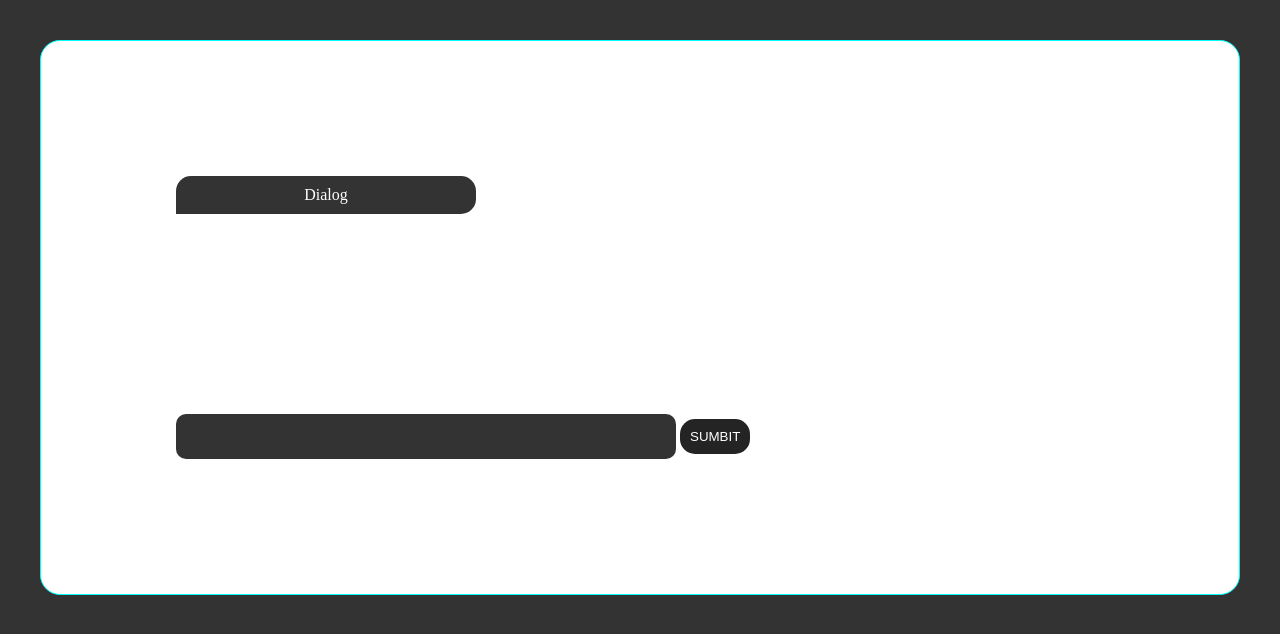
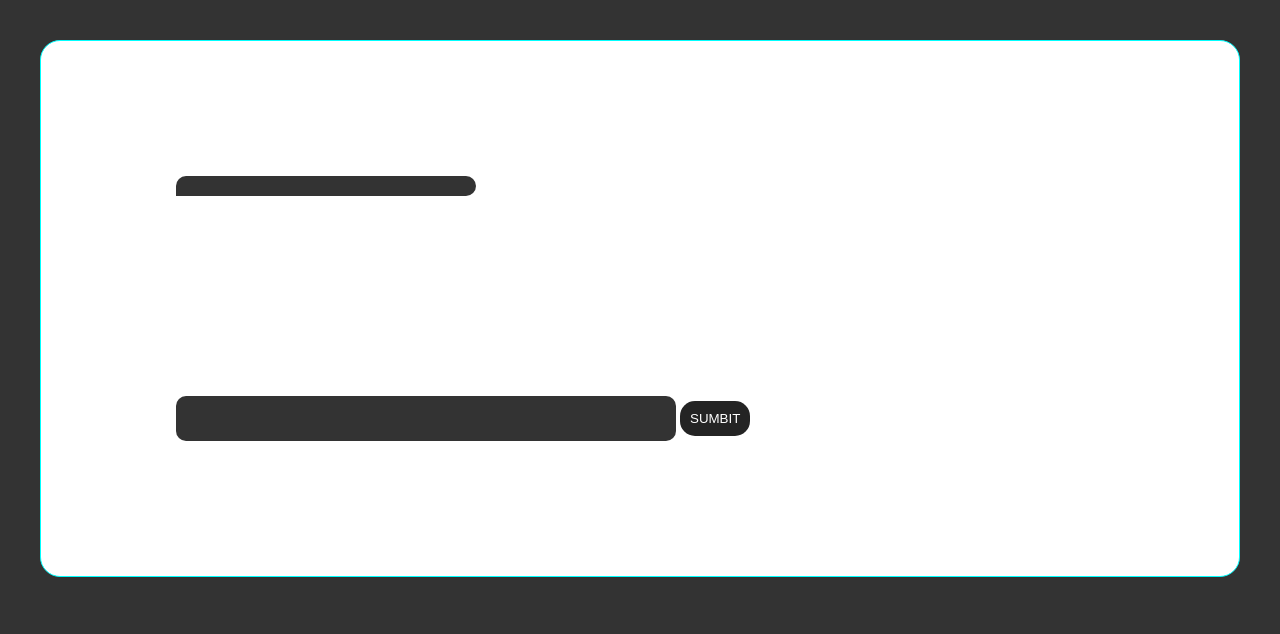
Before and after one commit to palodioup/Chat-Application, a website built with Vite: page Chat-Application/index.html in a window 1280 px wide. Both pictures are taken after a click on the button "SUMBIT". Built offline with nearby package versions, Linux system fonts and the light colour scheme.

Commit message:
Added typescript

```diff
--- a/Chat-Application/index.html
+++ b/Chat-Application/index.html
@@ -8,10 +8,12 @@
   </head>
   <body>
     <div class="parent">
-      <div class="dialog">Dialog</div>
+      <div id="text">
+
+      </div>
       <div class="return-div">
-        <input type="text">
-        <button>SUMBIT</button>
+        <input type="text" id="chat-input">
+        <button id="btn">SUMBIT</button>
       </div>
     </div>
     <script type="module" src="/src/main.ts"></script>
--- a/Chat-Application/src/main.ts
+++ b/Chat-Application/src/main.ts
@@ -1 +1,13 @@
 import './style.css'
+import { input } from './modules/module.ts'
+import { dialogue } from './modules/module.ts'
+import { submit } from './modules/module.ts'
+
+submit.addEventListener("click", (e) => {
+  e.preventDefault()
+  const toAppend = document.createElement("div")
+  toAppend.className = "dialog"
+  toAppend.innerHTML = `${input.value}`
+  dialogue.appendChild(toAppend)
+  input.value = ""
+})
--- /dev/null
+++ b/Chat-Application/src/modules/module.ts
@@ -0,0 +1,3 @@
+export const input: HTMLInputElement = document.getElementById("chat-input") as HTMLInputElement
+export const dialogue: HTMLDivElement = document.getElementById("text") as HTMLDivElement
+export const submit: HTMLButtonElement = document.getElementById("btn") as HTMLButtonElement
```
